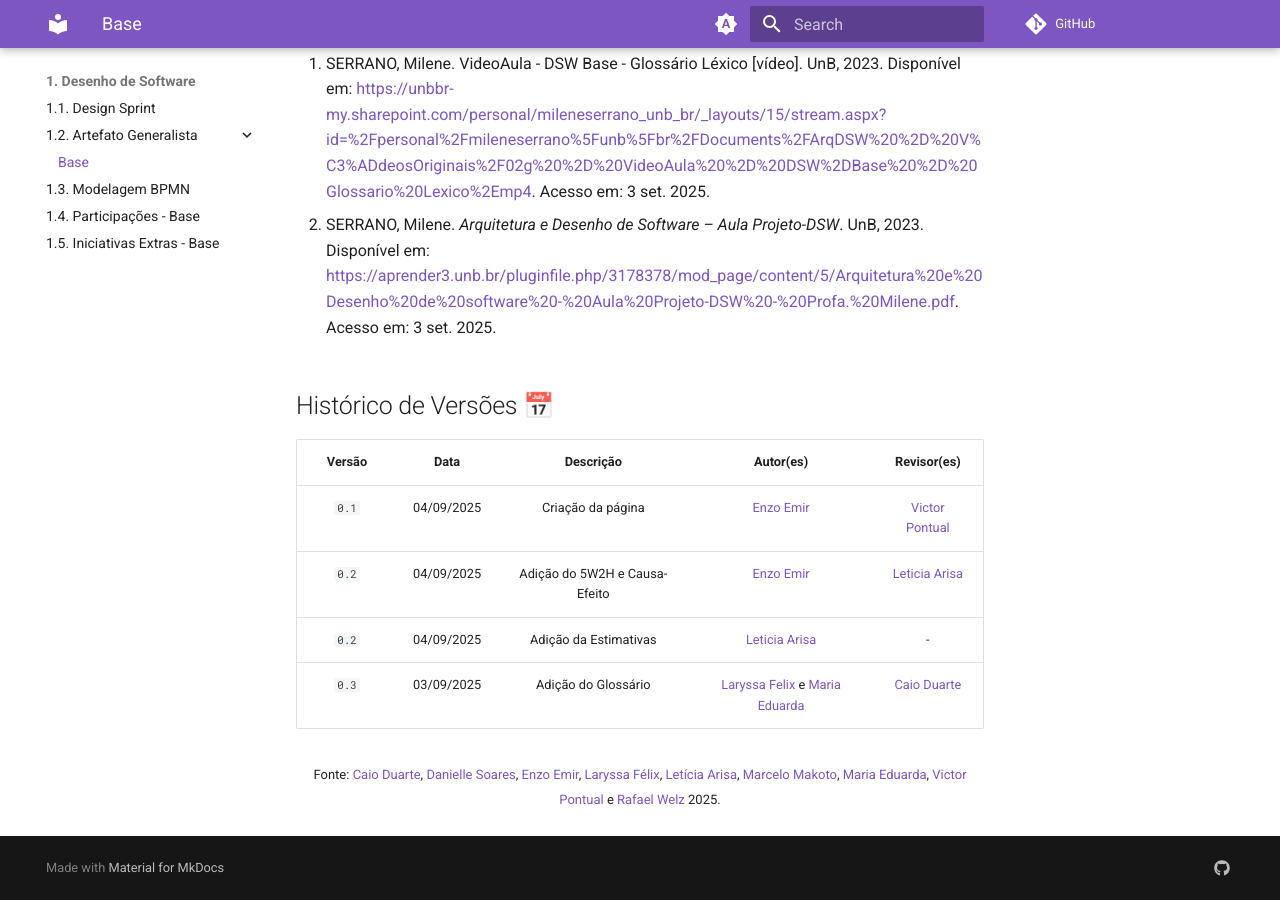
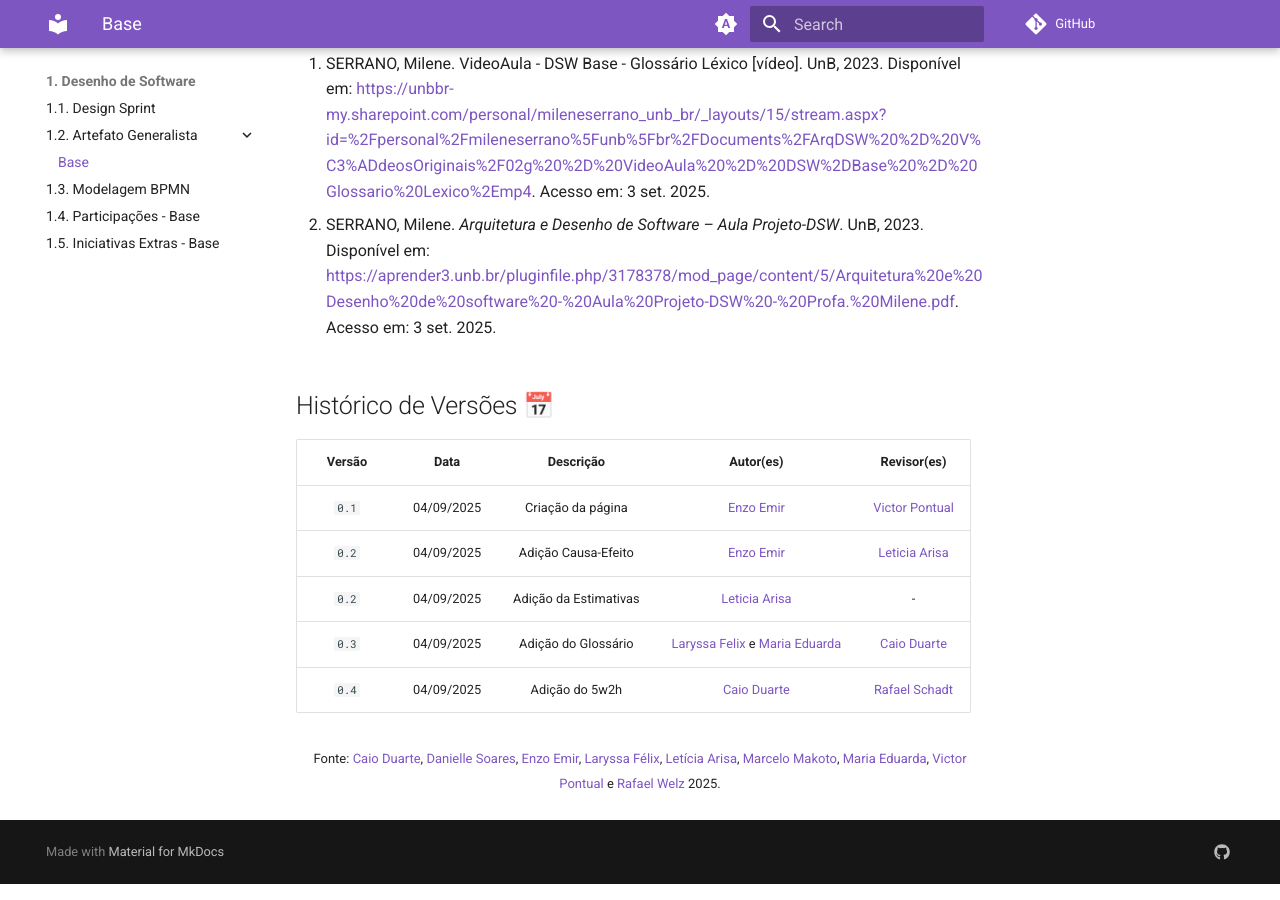
Before and after one commit to UnBArqDsw2025-2-Turma01/2025.2-T01-G1_JogoDigital_Entrega_01, an MkDocs documentation site: the page built from docs/Base/1.2.ArtefatoGeneralista.md, in a window 1280 px wide and 900 px high, scrolled down 11914 px. Built offline with MkDocs 1.6.1 and Material for MkDocs 9.7.7, drawn with Linux system fonts in a browser that asks for light colours; comment, search, counter and statistics services are not loaded.

Commit message:
fix: conserta when do 5w2h

```diff
--- a/docs/Base/1.2.ArtefatoGeneralista.md
+++ b/docs/Base/1.2.ArtefatoGeneralista.md
@@ -427,8 +427,9 @@ A seguir está apresentada a tabela que contém a explicação de cada categoria
 | Versão | Data | Descrição | Autor(es) | Revisor(es) |
 | :--: | :--: | :--: | :--: | :--: |
 | `0.1` | 04/09/2025 | Criação da página | [Enzo Emir](https://github.com/EnzoEmir) | [Victor Pontual](https://github.com/VictorPontual) |
-| `0.2` | 04/09/2025 | Adição do 5W2H e Causa-Efeito | [Enzo Emir](https://github.com/EnzoEmir) | [Leticia Arisa](https://github.com/Leticia-Arisa-K-Higa) |
+| `0.2` | 04/09/2025 | Adição Causa-Efeito | [Enzo Emir](https://github.com/EnzoEmir) | [Leticia Arisa](https://github.com/Leticia-Arisa-K-Higa) |
 | `0.2` | 04/09/2025 | Adição da Estimativas | [Leticia Arisa](https://github.com/Leticia-Arisa-K-Higa) | - |
-| `0.3` | 03/09/2025 | Adição do Glossário| [Laryssa Felix](https://github.com/felixlaryssa) e [Maria Eduarda](https://github.com/dudaa28) | [Caio Duarte](https://github.com/caioduart3)|
+| `0.3` | 04/09/2025 | Adição do Glossário| [Laryssa Felix](https://github.com/felixlaryssa) e [Maria Eduarda](https://github.com/dudaa28) | [Caio Duarte](https://github.com/caioduart3)|
+| `0.4` | 04/09/2025 | Adição do 5w2h| [Caio Duarte](https://github.com/caioduart3) | [Rafael Schadt](https://github.com/rafaelschadt) |
 
 <font size="2"><p style="text-align: center">Fonte: [Caio Duarte](https://github.com/caioduart3), [Danielle Soares](https://github.com/danielle-soaress), [Enzo Emir](https://github.com/EnzoEmir), [Laryssa Félix](https://github.com/felixlaryssa), [Letícia Arisa](https://github.com/Leticia-Arisa-K-Higa), [Marcelo Makoto](https://github.com/MM4k), [Maria Eduarda](https://github.com/dudaa28), [Victor Pontual](https://github.com/VictorPontual) e [Rafael Welz](https://github.com/RafaelSchadt) 2025.</p></font>
```
Also changed, not shown: other parts of docs/Base/1.2.ArtefatoGeneralista.md (+1 -1 lines).
